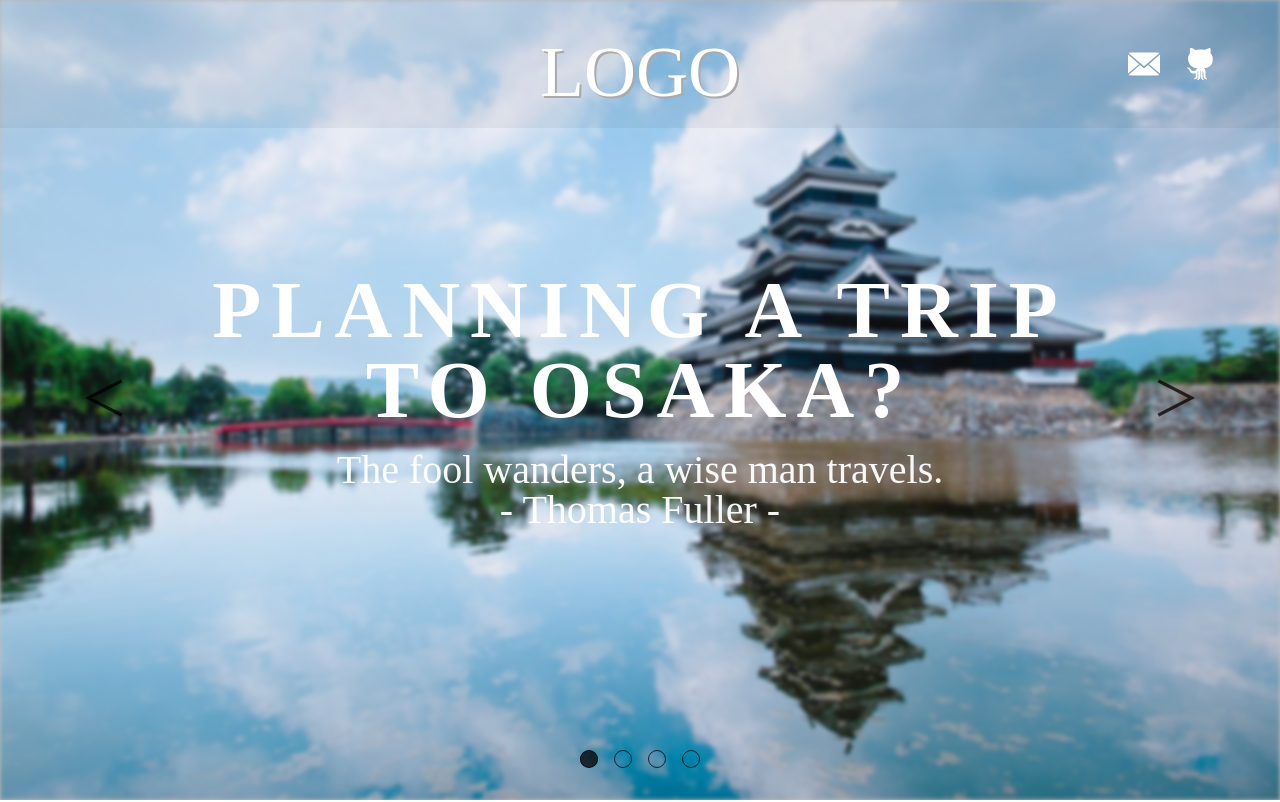
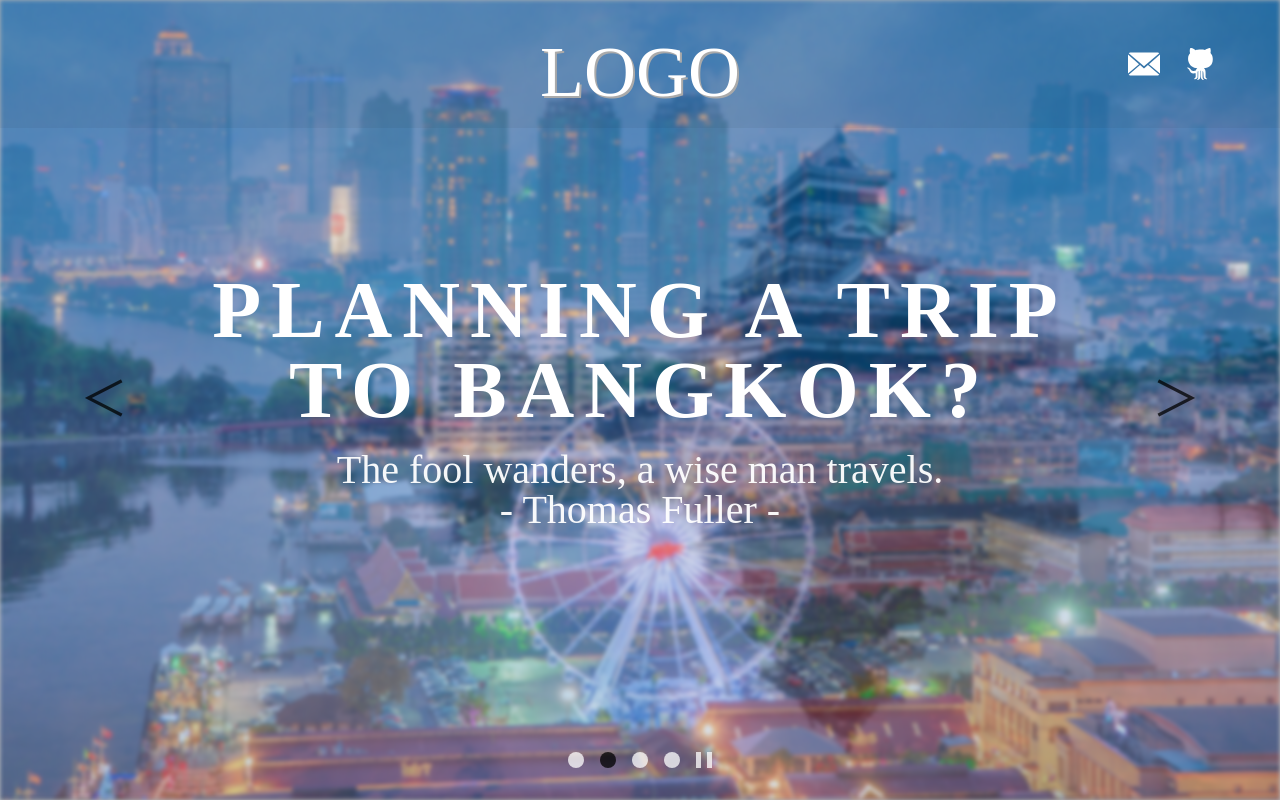
Before and after one commit to everip/client-web, a React (Create React App) app: page / in a window 1280 px wide. Shown: the top 802 px of the page. Built offline with nearby package versions, Linux system fonts and the light colour scheme; a web font is replaced by a local one.

Commit message:
[Component] Carousel 수정 🔨
start, stop 기능 추가
자동 스와이프 추가

```diff
--- a/src/assets/css/components/carousel.css
+++ b/src/assets/css/components/carousel.css
@@ -105,17 +105,33 @@
     margin-right: auto;
 }
 
-.carousel .carousel-panels .carousel-panel {
+.carousel .carousel-panels span {
     width: 1rem;
     height: 1rem;
     margin-left: 0.5rem;
     margin-right: 0.5rem;
-    background: rgba(255, 255, 255, 0);
-    border: 1px solid rgba(0, 0, 0, .75);
+    cursor: pointer;
+}
+
+.carousel .carousel-panels .carousel-panel {
+    background: rgba(255, 255, 255, .75);
     border-radius: 1rem;
-    cursor: pointer;
 }
 
 .carousel .carousel-panels .carousel-panel.active {
     background: rgba(0, 0, 0, .75);
 }
+
+.carousel .carousel-panels .carousel-start {
+    border-style: solid;
+    border-width: 0.5rem 0 0.5rem 1rem;
+    border-color: transparent transparent transparent rgba(255, 255, 255, .75);
+    box-sizing: border-box;
+}
+
+.carousel .carousel-panels .carousel-stop {
+    border-style: double;
+    border-width: 0 0 0 1rem;
+    border-color: rgba(255, 255, 255, .75);
+    box-sizing: border-box;
+}
--- a/src/components/Carousel.js
+++ b/src/components/Carousel.js
@@ -9,8 +9,27 @@ export default class Carousel extends Component {
         this.state = {
             data: props.data,
             current: 0,
-            size: props.data.length
+            size: props.data.length,
+            slide: true
         }
+
+        this.slide = setInterval(this.handleRight, 1000);
+    }
+
+    handleStart = () => {
+        this.setState({
+            slide: true
+        }, () => {
+            this.slide = setInterval(this.handleRight, 1000);
+        })
+    }
+
+    handleStop = () => {
+        this.setState({
+            slide: false
+        }, () => {
+            clearInterval(this.slide);
+        })
     }
 
     handleLeft = () => {
@@ -34,6 +53,7 @@ export default class Carousel extends Component {
         const {
             data,
             current,
+            slide
         } = this.state;
 
         const {
@@ -76,6 +96,10 @@ export default class Carousel extends Component {
                                     />
                                 )
                             }
+                            <span
+                                className={`carousel-${slide ? 'stop' : 'start'}`}
+                                onClick={slide ? this.handleStop : this.handleStart}
+                            />
                         </div>
                     </div>
                 </div>
```
